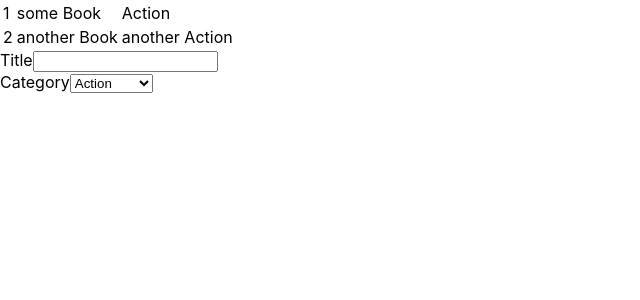
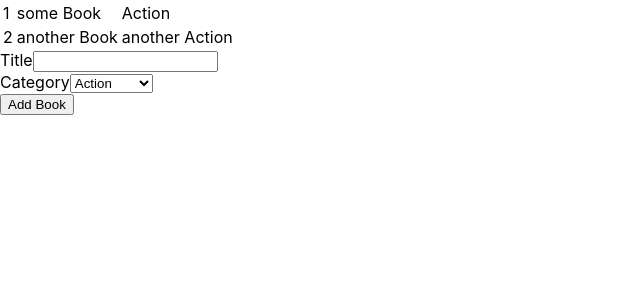
Before and after one commit to Stricks1/redux-bookstore, a React (Create React App) app: page / in a window 1280 px wide. Shown: the top 300 px of the page, without its empty margins (0-640 px from the left). Built offline with nearby package versions, Linux system fonts and the light colour scheme.

Commit message:
Start creating reducers/actions

```diff
--- a/src/actions/index.js
+++ b/src/actions/index.js
@@ -0,0 +1,7 @@
+const CreateBook = book => (
+  {
+    type: 'CREATE_BOOK',
+    book,
+  });
+
+export default CreateBook;
--- a/src/components/booksForm.js
+++ b/src/components/booksForm.js
@@ -1,13 +1,23 @@
 import React from 'react';
+import { connect } from 'react-redux';
+import CreateBook from '../actions';
 
-const BooksForm = () => (
-  <form>
+const BooksForm = ({ createBook }) => (
+  <form
+    onSubmit={e => {
+      e.preventDefault();
+      createBook({ id: 9, title: 'test', category: 'Horror' });
+    }}
+  >
     <div>
-      <label htmlFor="txtTitle">Title</label>
+      <label htmlFor="txtTitle">
+        Title
         <input type="text" id="txtTitle" name="txtTitle" />
+      </label>
     </div>
     <div>
-      <label htmlFor="selCategory">Category</label>
+      <label htmlFor="selCategory">
+        Category
         <select name="selCategory" id="selCategory">
           <option value="1">Action</option>
           <option value="2">Biography</option>
@@ -17,8 +27,18 @@ const BooksForm = () => (
           <option value="6">Learning</option>
           <option value="7">Sci-Fi</option>
         </select>
+      </label>
+    </div>
+    <div>
+      <button type="submit">
+        Add Book
+      </button>
     </div>
   </form>
 );
 
-export default BooksForm;
+const mapDispatchToProps = dispatch => ({
+  createBook: book => dispatch(CreateBook(book)),
+});
+
+export default connect(null, mapDispatchToProps)(BooksForm);
--- a/src/reducers/books.js
+++ b/src/reducers/books.js
@@ -2,8 +2,32 @@ import React from 'react';
 import '../index.css';
 import PropTypes, { object } from 'prop-types';
 
+/*
+const bookTest = {
+  books: [
+    {
+      id: 1,
+      title: 'some Book',
+      category: 'Action',
+    },
+    {
+      id: 2,
+      title: 'another Book',
+      category: 'another Action',
+    },
+  ],
+}*/
+
 function reducer(state = [], action) {
-  return state;
+  switch (action.type) {
+    case 'CREATE_BOOK':
+      return [...state, action.book];
+
+    case 'REMOVE_BOOK':
+      return state;
+    default:
+      return state;
+  }
 }
 
 export default reducer;
```
Lines whose indentation alone changed are shown as unchanged.
